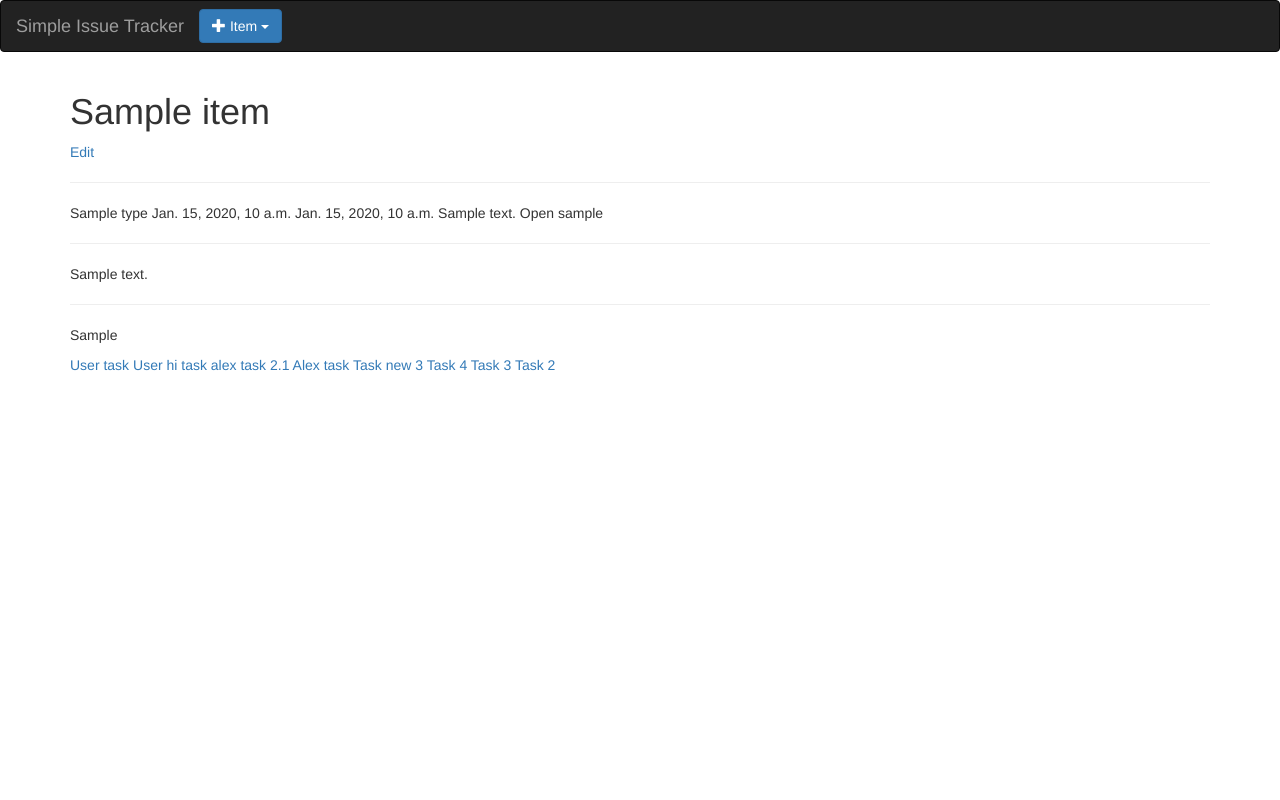
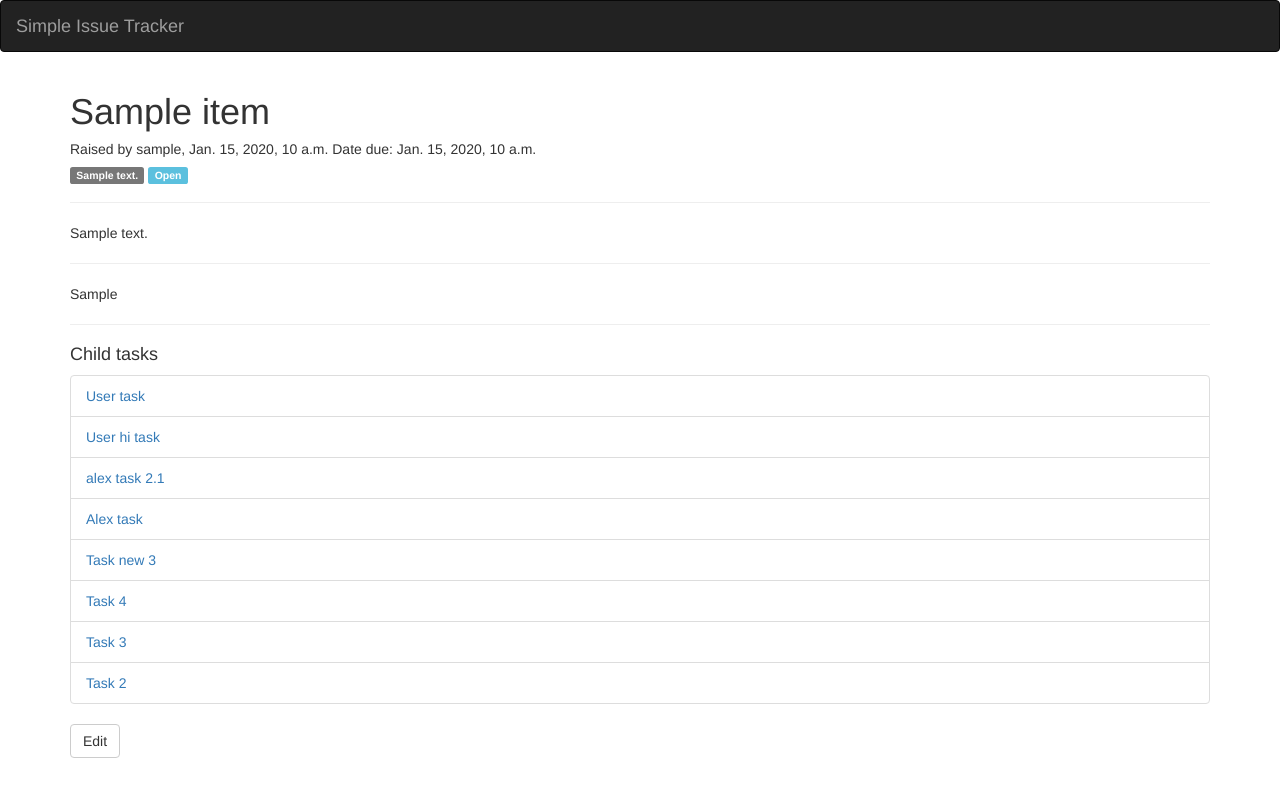
Before and after one commit to saninstein/cq-tracker, a Django app: template si_tracker/templates/issue/index.html in a window 1280 px wide. Run offline with Django 3.2, Linux system fonts and the light colour scheme; data comes from the database, SQL or seed files in the repository; the template is opened without the code that fills it: values that come from a table or form of the project are taken from there, most other values are stand-ins (such as "Sample title", 1, 10 or a date in 2020); some libraries are stand-ins or nearby versions.

```diff
--- a/si_tracker/templates/issue/index.html
+++ b/si_tracker/templates/issue/index.html
@@ -2,16 +2,25 @@
 
 {% block content %}
     <h1>{{ item.title }}</h1>
-    <a href="{% url 'tracker:update_item' 'issue' item.id %}">Edit</a>
-    {% if user.is_staff %}<a href="{% url 'tracker:delete_item' 'issue' item.id %}">Delete</a>{% endif %}
-    <hr>
-    <p>{{ item.type }} {{ item.date_raised }} {{ item.date_due }} {{ item.visible }} {{ item.status }} {{ item.assigned_to.username }}</p>
+    <h5>Raised by {{ item.raised_by.username }}, {{ item.date_raised }} Date due: {{ item.date_due }}</h5>
+    <h5><span class="label label-default">{{ item.visible }}</span> <span class="label label-info"> {{ item.status }}</span></h5>
     <hr>
     <p>{{ item.description }}</p>
+    {% if item.actions_taken %}
+        <hr>
+        <p>{{ item.actions_taken }}</p>
+    {% endif %}
+
     <hr>
-    <p>{{ item.actions_taken }}</p>
+    <h4>Child tasks</h4>
+    <ul class="list-group">
+        {% for task in tasks %}
+            <li class="list-group-item"><a href="{{ task.get_absolute_url }}">{{ task.title }}</a></li>
+        {% endfor %}
 
-    {% for task in tasks %}
-        <a href="{{ task.get_absolute_url }}">{{ task.title }}</a>
-    {% endfor %}
+    </ul>
+
+
+    <a class="btn btn-default" href="{% url 'tracker:update_item' 'issue' item.id %}">Edit</a>
+    {% if user.is_staff %}<a class="btn btn-danger" href="{% url 'tracker:delete_item' 'issue' item.id %}">Delete</a>{% endif %}
 {% endblock %}
--- a/templates/base.html
+++ b/templates/base.html
@@ -15,6 +15,7 @@
         <div class="container-fluid">
             <div class="navbar-header">
                 <a class="navbar-brand" href="{% url 'tracker:general' %}">Simple Issue Tracker</a>
+                {% if user.is_authenticated %}
                     <span class="dropdown">
                         <a class="btn btn-primary navbar-btn dropdown-toggle" data-toggle="dropdown" aria-haspopup="true" aria-expanded="false"> <span class="glyphicon glyphicon-plus" aria-hidden="true"></span> Item <span class="caret"></span></a>
                         <ul class="dropdown-menu">
@@ -22,6 +23,7 @@
                             <li><a href="{% url "tracker:new_item" 'task' %}">New Task</a></li>
                         </ul>
                     </span>
+                {% endif %}
                 {% if user.is_staff %}<a class="btn btn-success navbar-btn" href="{% url 'tracker:users' %}">Users</a>{% endif %}
             </div>
             <div class="collapse navbar-collapse">
```
Also changed, not shown: si_tracker/templates/login/index.html (+16 -5 lines), si_tracker/templates/task/index.html (+9 -7 lines). Lines whose indentation alone changed are shown as unchanged.
